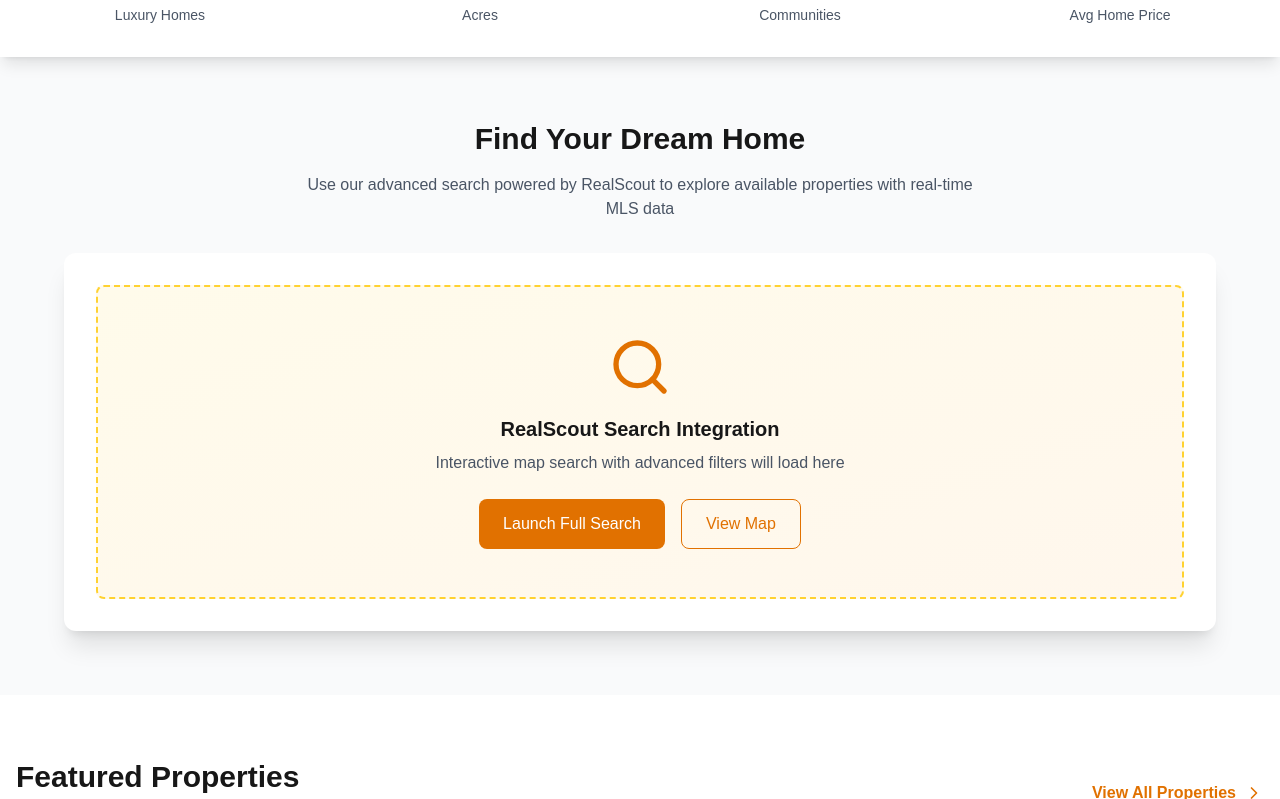
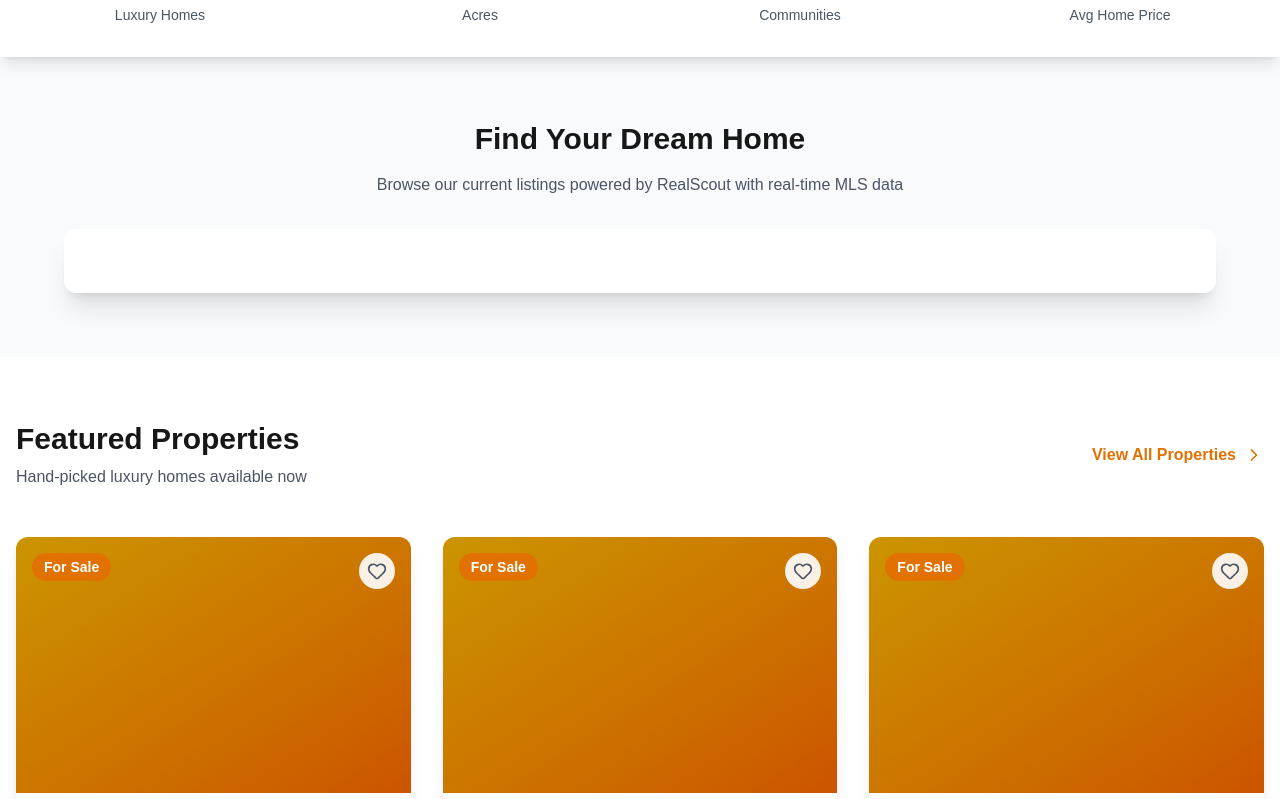
Before and after one commit to DrJanDuffy/summerlinwesthomes.com, a Next.js app: page / in a window 1280 px wide. Shown: the part 827-1626 px from the top of the page. Built offline with nearby package versions, Linux system fonts and the light colour scheme.

Commit message:
Replace placeholder with RealScout office listings widget on homepage

```diff
--- a/app/page.tsx
+++ b/app/page.tsx
@@ -471,7 +471,7 @@
   );
 }
 
-// RealScout Search Integration Section
+// RealScout Office Listings Section
 function RealScoutSearchEmbed() {
   return (
     <section className="bg-gray-50 py-16">
@@ -479,29 +479,19 @@
         <div className="mb-8 text-center">
           <h3 className="mb-4 text-3xl font-bold">Find Your Dream Home</h3>
           <p className="mx-auto max-w-2xl text-gray-600">
-            Use our advanced search powered by RealScout to explore available
-            properties with real-time MLS data
+            Browse our current listings powered by RealScout with real-time MLS data
           </p>
         </div>
 
         <div className="mx-auto max-w-6xl rounded-xl bg-white p-8 shadow-xl">
-          <div className="rounded-lg border-2 border-dashed border-amber-300 bg-gradient-to-br from-amber-50 to-orange-50 p-12 text-center">
-            <Search className="mx-auto mb-4 h-16 w-16 text-amber-600" />
-            <h4 className="mb-2 text-xl font-semibold">
-              RealScout Search Integration
-            </h4>
-            <p className="mb-6 text-gray-600">
-              Interactive map search with advanced filters will load here
-            </p>
-            <div className="flex flex-col justify-center gap-4 sm:flex-row">
-              <button className="rounded-lg bg-amber-600 px-6 py-3 font-medium text-white transition-colors hover:bg-amber-700">
-                Launch Full Search
-              </button>
-              <button className="rounded-lg border border-amber-600 px-6 py-3 font-medium text-amber-600 transition-colors hover:bg-amber-50">
-                View Map
-              </button>
-            </div>
-          </div>
+          <realscout-office-listings
+            agent-encoded-id="QWdlbnQtMjI1MDUw"
+            sort-order="STATUS_AND_SIGNIFICANT_CHANGE"
+            listing-status="For Sale"
+            property-types="SFR,MF"
+            price-min="600000"
+            price-max="750000"
+          ></realscout-office-listings>
         </div>
       </div>
     </section>
```
